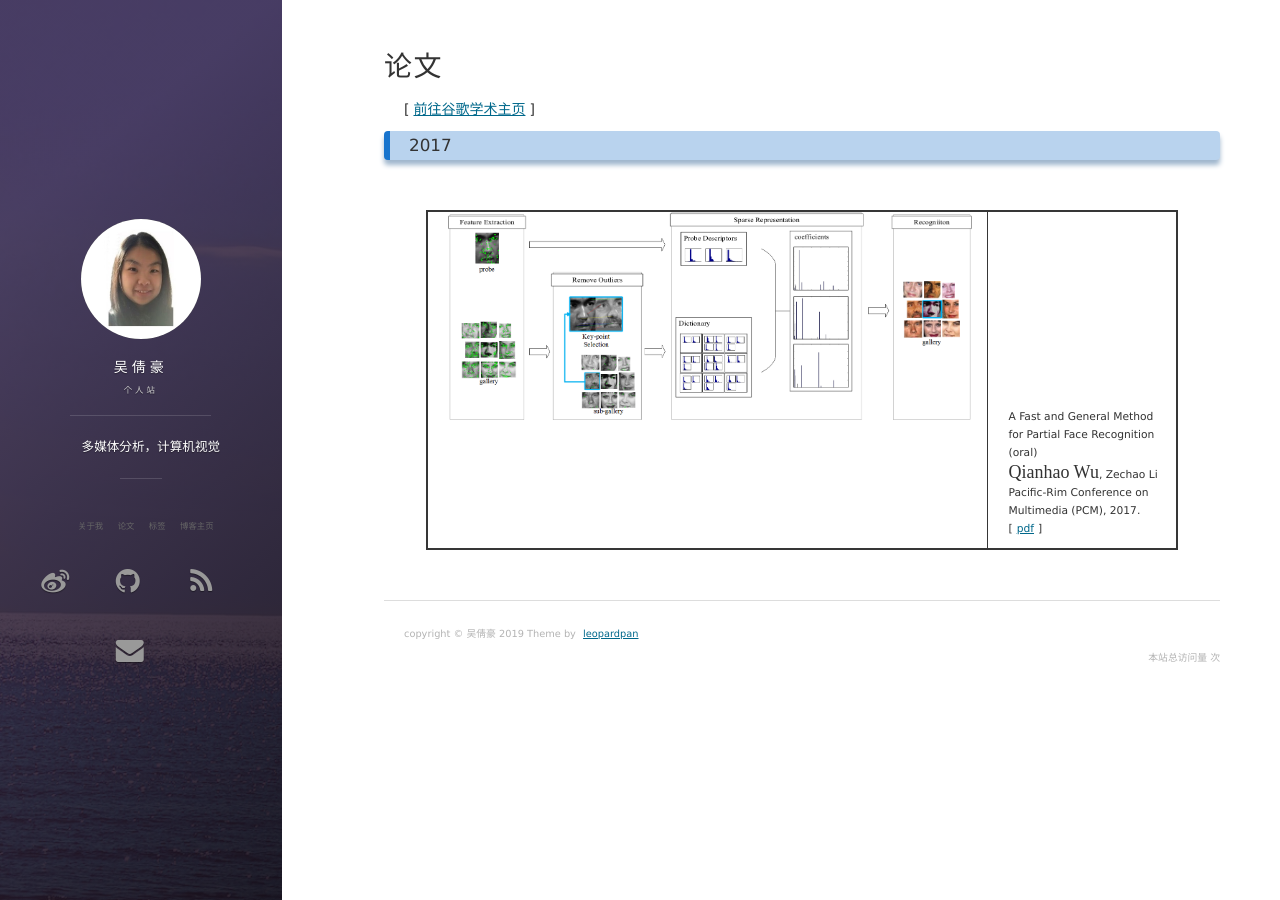
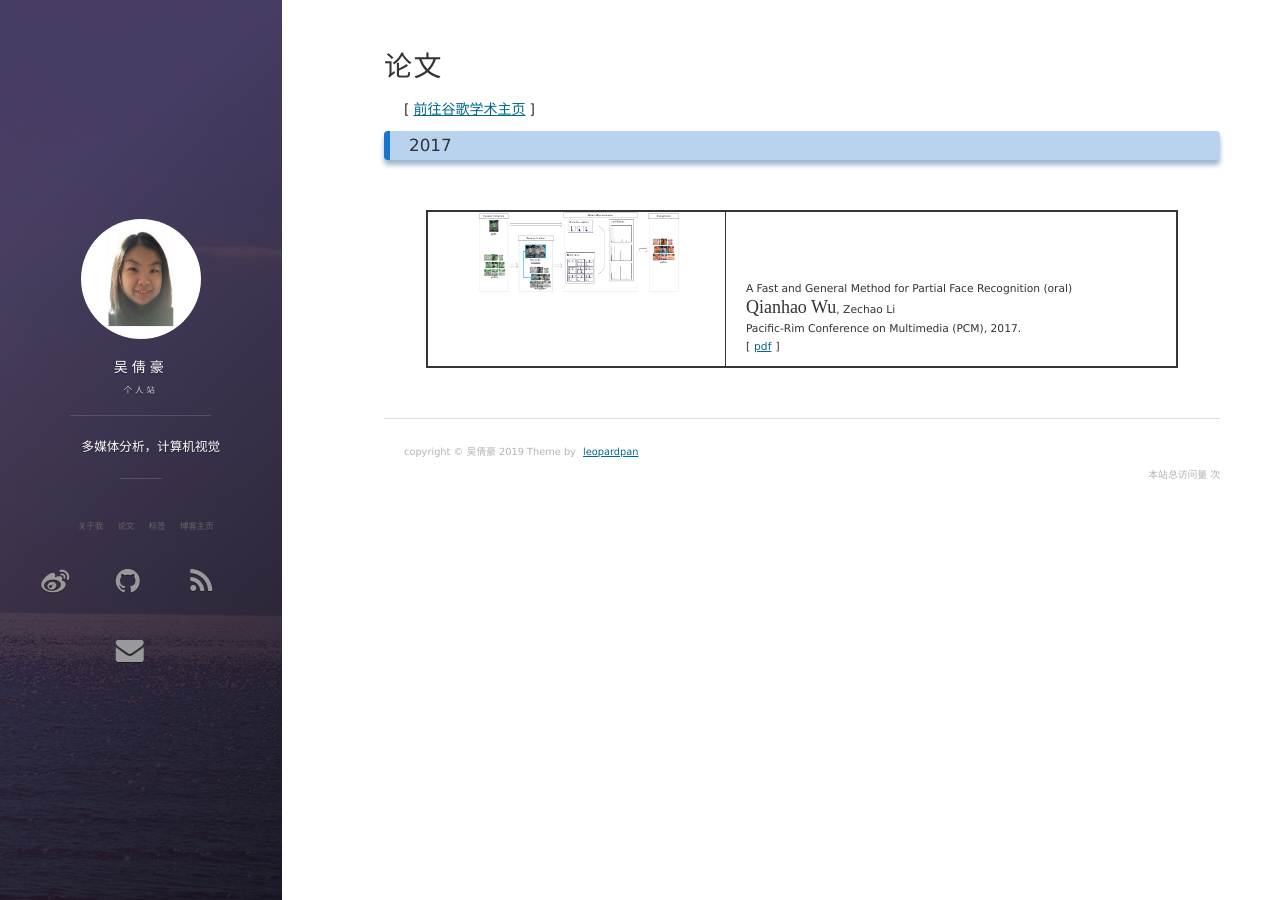
Before and after one commit to wqhIris/homepage, a Jekyll site: the page built from archive.md, in a window 1280 px wide. Built offline with Jekyll 4.4.1, drawn with Linux system fonts in a browser that asks for light colours; nearby versions of some CDN libraries; comment, search, counter and statistics services are not loaded.

Commit message:
Update archive.md

```diff
--- a/archive.md
+++ b/archive.md
@@ -9,7 +9,7 @@
 <table class="imgtable">
   <tr>
     <td>
-      <img src="/images/papers/pcm2017_partial_pace_recog.png"  alt="PCM2017_partial_face_recog"/>
+      <img src="/images/papers/pcm2017_partial_pace_recog.png"  alt="PCM2017_partial_face_recog"  width=200  height=80  />
     </td>
     <td align="left" valign="middle">
       <p>
```
